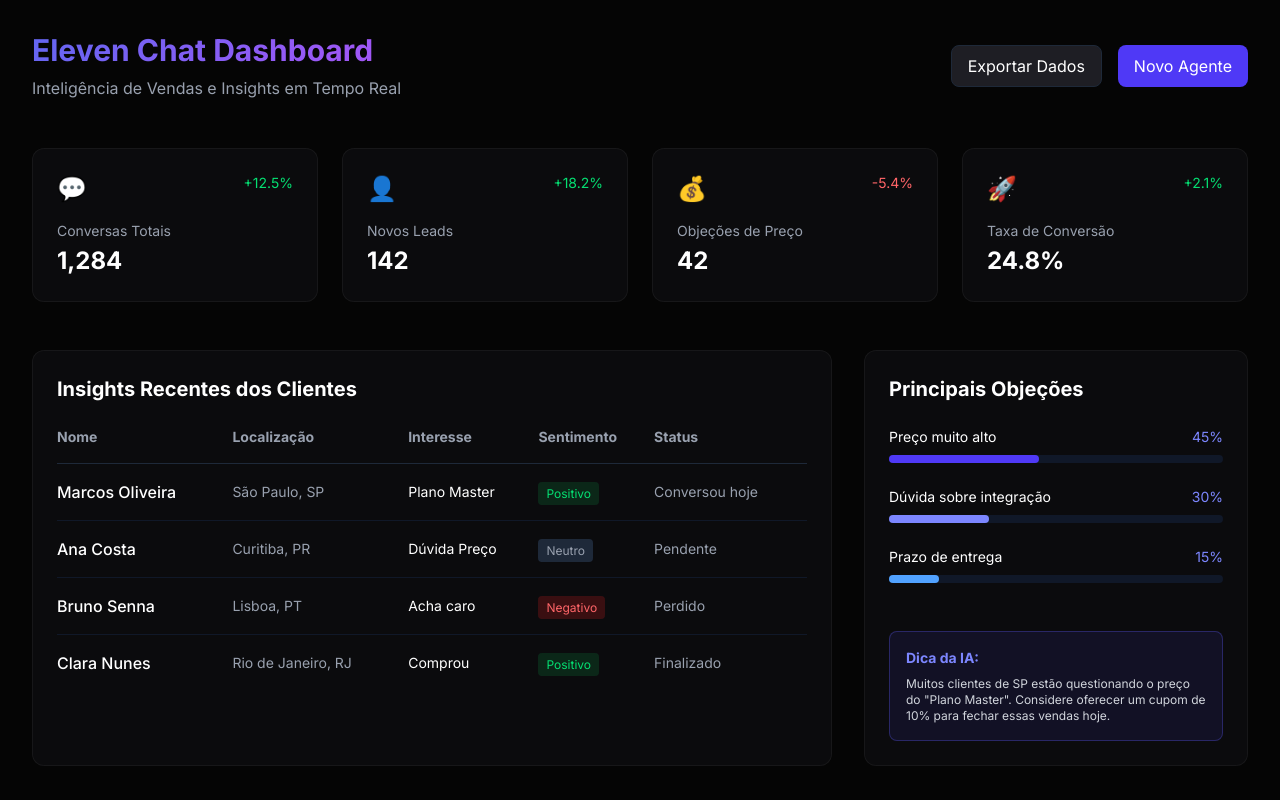
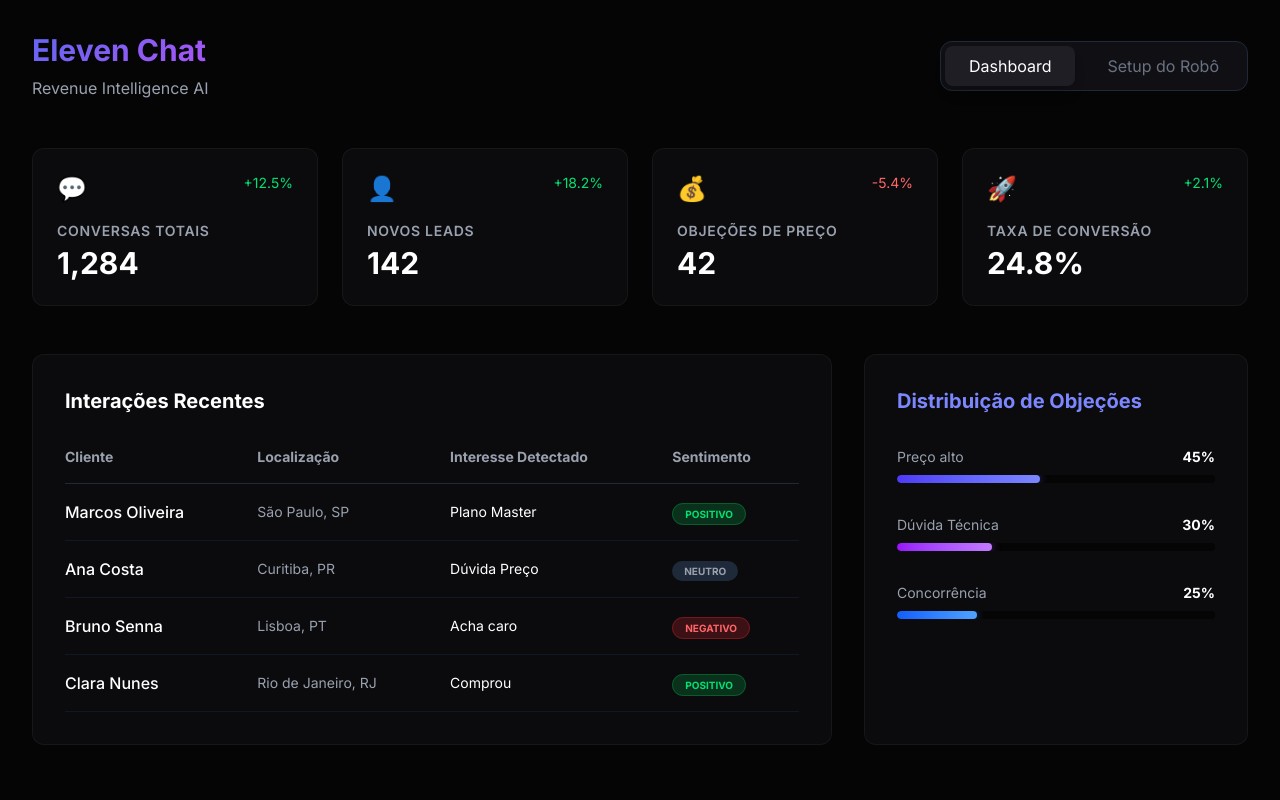
Before and after one commit to MatheusIELO/ELEVEN-CHAT-SAAS, a Next.js app in the folder frontend/: page / in a window 1280 px wide. Built offline with nearby package versions, Linux system fonts and the light colour scheme.

Commit message:
Add robot setup and remove AI insights

```diff
--- a/frontend/src/app/page.tsx
+++ b/frontend/src/app/page.tsx
@@ -17,71 +17,83 @@ const RECENT_INSIGHTS = [
   { id: 4, name: 'Clara Nunes', location: 'Rio de Janeiro, RJ', age: 25, sentiment: 'Positivo', interest: 'Comprou', status: 'Finalizado' },
 ];
 
-export default function Dashboard() {
+export default function DashboardPage() {
+  const [activeTab, setActiveTab] = useState<'dash' | 'setup'>('dash');
+  const [entities, setEntities] = useState([{ id: 1, name: 'nome_cliente', description: 'Coletar o nome completo do cliente' }]);
+
+  const addEntity = () => {
+    setEntities([...entities, { id: Date.now(), name: '', description: '' }]);
+  };
+
   return (
     <div className="min-h-screen bg-[#050505] text-white p-8">
-      {/* Header */}
+      {/* Sidebar/Navigation Simple */}
       <div className="flex justify-between items-center mb-12">
         <div>
-          <h1 className="text-3xl font-bold gradient-text">Eleven Chat Dashboard</h1>
-          <p className="text-gray-400 mt-2">Inteligência de Vendas e Insights em Tempo Real</p>
+          <h1 className="text-3xl font-bold gradient-text">Eleven Chat</h1>
+          <p className="text-gray-400 mt-2">Revenue Intelligence AI</p>
         </div>
-        <div className="flex gap-4">
-          <button className="bg-[#1e1e24] px-4 py-2 rounded-lg border border-gray-800 hover:bg-gray-800 transition">
-            Exportar Dados
+        <div className="flex gap-2 bg-[#101014] p-1 rounded-xl border border-gray-800">
+          <button
+            onClick={() => setActiveTab('dash')}
+            className={`px-6 py-2 rounded-lg transition ${activeTab === 'dash' ? 'bg-[#1e1e24] shadow-lg' : 'text-gray-500 hover:text-white'}`}
+          >
+            Dashboard
           </button>
-          <button className="bg-indigo-600 px-4 py-2 rounded-lg hover:bg-indigo-700 transition">
-            Novo Agente
+          <button
+            onClick={() => setActiveTab('setup')}
+            className={`px-6 py-2 rounded-lg transition ${activeTab === 'setup' ? 'bg-[#1e1e24] shadow-lg' : 'text-gray-500 hover:text-white'}`}
+          >
+            Setup do Robô
           </button>
         </div>
       </div>
 
+      {activeTab === 'dash' ? (
+        <>
           {/* Grid de Stats */}
           <div className="grid grid-cols-1 md:grid-cols-2 lg:grid-cols-4 gap-6 mb-12">
             {STATS.map((stat) => (
-          <div key={stat.label} className="glass-card p-6">
+              <div key={stat.label} className="glass-card p-6 border-l-4 border-indigo-500">
                 <div className="flex justify-between mb-4">
                   <span className="text-2xl">{stat.icon}</span>
                   <span className={`text-sm ${stat.change.startsWith('+') ? 'text-green-400' : 'text-red-400'}`}>
                     {stat.change}
                   </span>
                 </div>
-            <h3 className="text-gray-400 text-sm">{stat.label}</h3>
-            <p className="text-2xl font-bold mt-1">{stat.value}</p>
+                <h3 className="text-gray-400 text-sm uppercase tracking-wider font-semibold">{stat.label}</h3>
+                <p className="text-3xl font-bold mt-1">{stat.value}</p>
               </div>
             ))}
           </div>
 
           <div className="grid grid-cols-1 lg:grid-cols-3 gap-8">
-        {/* Lista de Insights Recentes */}
-        <div className="lg:col-span-2 glass-card p-6">
-          <h2 className="text-xl font-bold mb-6">Insights Recentes dos Clientes</h2>
+            <div className="lg:col-span-2 glass-card p-8">
+              <h2 className="text-xl font-bold mb-8">Interações Recentes</h2>
               <div className="overflow-x-auto">
                 <table className="w-full text-left">
                   <thead>
                     <tr className="border-b border-gray-800 text-gray-400 text-sm">
-                  <th className="pb-4">Nome</th>
+                      <th className="pb-4">Cliente</th>
                       <th className="pb-4">Localização</th>
-                  <th className="pb-4">Interesse</th>
+                      <th className="pb-4">Interesse Detectado</th>
                       <th className="pb-4">Sentimento</th>
-                  <th className="pb-4">Status</th>
                     </tr>
                   </thead>
                   <tbody>
                     {RECENT_INSIGHTS.map((insight) => (
-                  <tr key={insight.id} className="border-b border-gray-900 last:border-0">
+                      <tr key={insight.id} className="border-b border-gray-900 hover:bg-white/5 transition">
                         <td className="py-4 font-medium">{insight.name}</td>
                         <td className="py-4 text-gray-400 text-sm">{insight.location}</td>
                         <td className="py-4 text-sm">{insight.interest}</td>
                         <td className="py-4">
-                      <span className={`px-2 py-1 rounded text-xs ${insight.sentiment === 'Positivo' ? 'bg-green-900/40 text-green-400' :
-                          insight.sentiment === 'Negativo' ? 'bg-red-900/40 text-red-400' :
+                          <span className={`px-3 py-1 rounded-full text-[10px] font-bold uppercase ${insight.sentiment === 'Positivo' ? 'bg-green-500/20 text-green-400 border border-green-500/30' :
+                              insight.sentiment === 'Negativo' ? 'bg-red-500/20 text-red-400 border border-red-500/30' :
                                 'bg-gray-800 text-gray-400'
                             }`}>
                             {insight.sentiment}
                           </span>
                         </td>
-                    <td className="py-4 text-sm text-gray-400">{insight.status}</td>
                       </tr>
                     ))}
                   </tbody>
@@ -89,47 +101,109 @@ export default function Dashboard() {
               </div>
             </div>
 
-        {/* Top Pedidos / Objeções */}
-        <div className="glass-card p-6">
-          <h2 className="text-xl font-bold mb-6">Principais Objeções</h2>
-          <div className="space-y-6">
+            <div className="glass-card p-8">
+              <h2 className="text-xl font-bold mb-8 text-indigo-400">Distribuição de Objeções</h2>
+              <div className="space-y-8">
                 <div>
                   <div className="flex justify-between text-sm mb-2">
-                <span>Preço muito alto</span>
-                <span className="text-indigo-400">45%</span>
+                    <span className="text-gray-400">Preço alto</span>
+                    <span className="font-bold">45%</span>
                   </div>
-              <div className="w-full bg-gray-900 h-2 rounded-full">
-                <div className="bg-indigo-600 h-2 rounded-full" style={{ width: '45%' }}></div>
+                  <div className="w-full bg-[#050505] h-2 rounded-full overflow-hidden">
+                    <div className="bg-gradient-to-r from-indigo-600 to-indigo-400 h-2 rounded-full shadow-[0_0_10px_rgba(99,102,241,0.5)]" style={{ width: '45%' }}></div>
                   </div>
                 </div>
                 <div>
                   <div className="flex justify-between text-sm mb-2">
-                <span>Dúvida sobre integração</span>
-                <span className="text-indigo-400">30%</span>
+                    <span className="text-gray-400">Dúvida Técnica</span>
+                    <span className="font-bold">30%</span>
                   </div>
-              <div className="w-full bg-gray-900 h-2 rounded-full">
-                <div className="bg-indigo-400 h-2 rounded-full" style={{ width: '30%' }}></div>
+                  <div className="w-full bg-[#050505] h-2 rounded-full overflow-hidden">
+                    <div className="bg-gradient-to-r from-purple-600 to-purple-400 h-2 rounded-full shadow-[0_0_10px_rgba(168,85,247,0.5)]" style={{ width: '30%' }}></div>
                   </div>
                 </div>
                 <div>
                   <div className="flex justify-between text-sm mb-2">
-                <span>Prazo de entrega</span>
-                <span className="text-indigo-400">15%</span>
+                    <span className="text-gray-400">Concorrência</span>
+                    <span className="font-bold">25%</span>
                   </div>
-              <div className="w-full bg-gray-900 h-2 rounded-full">
-                <div className="bg-blue-400 h-2 rounded-full" style={{ width: '15%' }}></div>
-              </div>
-            </div>
-          </div>
-
-          <div className="mt-12 p-4 bg-indigo-900/20 border border-indigo-500/30 rounded-lg">
-            <h4 className="text-indigo-400 text-sm font-bold mb-2">Dica da IA:</h4>
-            <p className="text-xs text-gray-300">
-              Muitos clientes de SP estão questionando o preço do "Plano Master". Considere oferecer um cupom de 10% para fechar essas vendas hoje.
-            </p>
+                  <div className="w-full bg-[#050505] h-2 rounded-full overflow-hidden">
+                    <div className="bg-gradient-to-r from-blue-600 to-blue-400 h-2 rounded-full shadow-[0_0_10px_rgba(59,130,246,0.5)]" style={{ width: '25%' }}></div>
                   </div>
                 </div>
               </div>
             </div>
+          </div>
+        </>
+      ) : (
+        <div className="max-w-4xl mx-auto glass-card p-10">
+          <h2 className="text-2xl font-bold mb-2">Configuração do Seu Agente de Vendas</h2>
+          <p className="text-gray-400 mb-8">Defina a personalidade e o que seu robô deve extrair de inteligência.</p>
+
+          <div className="space-y-8">
+            <div className="grid grid-cols-1 md:grid-cols-2 gap-6">
+              <div className="space-y-2">
+                <label className="text-sm font-semibold text-gray-400 uppercase tracking-wider">Área de Atuação</label>
+                <input
+                  type="text"
+                  placeholder="Ex: Consultoria de Marketing, Imobiliária..."
+                  className="w-full bg-[#050505] border border-gray-800 rounded-lg p-4 focus:border-indigo-500 outline-none transition"
+                />
+              </div>
+              <div className="space-y-2">
+                <label className="text-sm font-semibold text-gray-400 uppercase tracking-wider">Nome do Robô</label>
+                <input
+                  type="text"
+                  placeholder="Ex: Consultor Master"
+                  className="w-full bg-[#050505] border border-gray-800 rounded-lg p-4 focus:border-indigo-500 outline-none transition"
+                />
+              </div>
+            </div>
+
+            <div className="space-y-2">
+              <label className="text-sm font-semibold text-gray-400 uppercase tracking-wider">Objetivo e Comportamento (Prompts)</label>
+              <textarea
+                rows={4}
+                placeholder="Como o bot deve agir? Quem ele deve ser?"
+                className="w-full bg-[#050505] border border-gray-800 rounded-lg p-4 focus:border-indigo-500 outline-none transition"
+              />
+            </div>
+
+            <div className="space-y-4">
+              <div className="flex justify-between items-center">
+                <label className="text-sm font-semibold text-gray-400 uppercase tracking-wider">Campos de Inteligência (Data Collection)</label>
+                <button onClick={addEntity} className="text-xs text-indigo-400 hover:text-indigo-300 font-bold underline">
+                  + Adicionar Campo
+                </button>
+              </div>
+              <p className="text-xs text-gray-500 mb-4">Quais informações você quer que a IA extraia automaticamente da conversa?</p>
+
+              <div className="space-y-4">
+                {entities.map((entity, idx) => (
+                  <div key={entity.id} className="grid grid-cols-1 md:grid-cols-2 gap-4 bg-[#101014] p-4 rounded-xl border border-gray-900">
+                    <input
+                      type="text"
+                      placeholder="Nome do Campo (ex: email)"
+                      className="bg-transparent border border-gray-800 rounded px-4 py-2 text-sm outline-none focus:border-indigo-500"
+                    />
+                    <input
+                      type="text"
+                      placeholder="O que buscar? (ex: Extrair e-mail do cliente)"
+                      className="bg-transparent border border-gray-800 rounded px-4 py-2 text-sm outline-none focus:border-indigo-500"
+                    />
+                  </div>
+                ))}
+              </div>
+            </div>
+
+            <div className="pt-6 border-t border-gray-800 flex justify-end gap-4">
+              <button className="bg-indigo-600 px-8 py-3 rounded-xl font-bold hover:shadow-[0_0_20px_rgba(99,102,241,0.4)] transition">
+                Salvar e Atualizar Robô
+              </button>
+            </div>
+          </div>
+        </div>
+      )}
+    </div>
   );
 }
```
Lines whose indentation alone changed are shown as unchanged.
